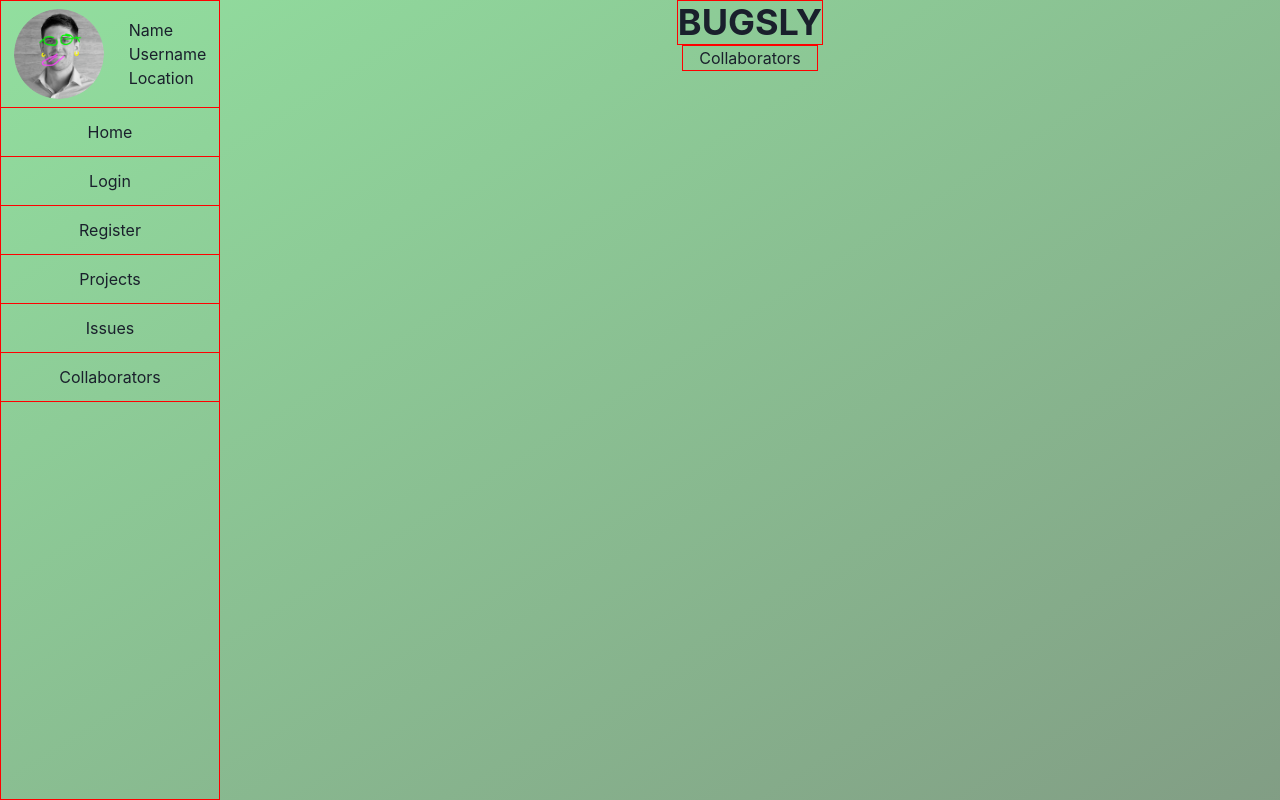
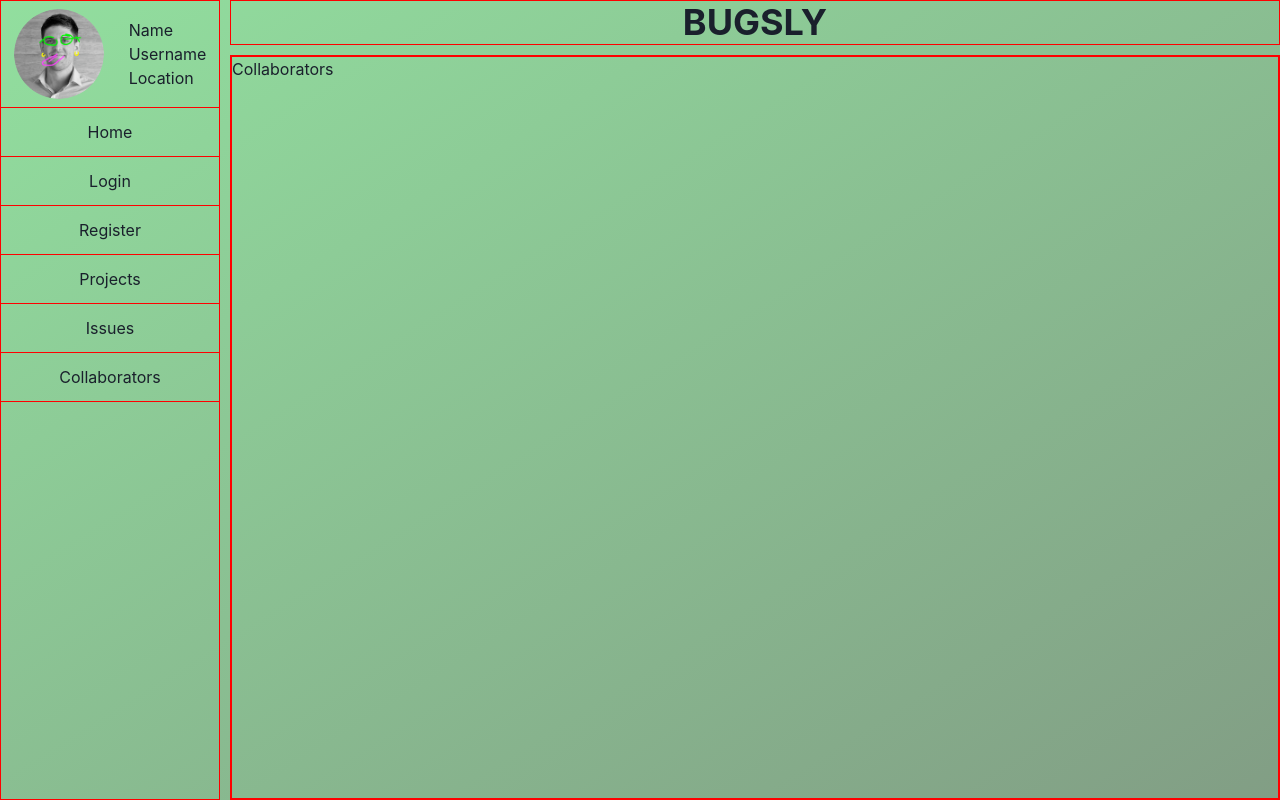
Before and after one commit to dan4422/bug-tracker-PROJECT, a React (Create React App) app in the folder client/: page /collaborators in a window 1280 px wide. Built offline with nearby package versions, Linux system fonts and the light colour scheme.

Commit message:
boxes laid out with their own borders for better visualization

```diff
--- a/client/src/App.css
+++ b/client/src/App.css
@@ -5,4 +5,9 @@
   background: linear-gradient(to bottom right, var(--color-a), var(--color-b));
   display: flex;
   flex-direction: row;
+  gap: 10px;
 }
+
+.main {
+  gap: 10px;
+}
--- a/client/src/App.js
+++ b/client/src/App.js
@@ -1,5 +1,5 @@
 // CHAKRA:
-import { Flex } from '@chakra-ui/react'
+import { Box, Flex } from '@chakra-ui/react'
 
 // REACT ROUTER:
 import { Route, Routes } from 'react-router-dom'
@@ -22,9 +22,9 @@ export default function App() {
   return (
     <div className="App">
       <PrimaryNav />
-      <Flex flexDirection={'column'} alignItems="center" w={'100vw'}>
+      <Flex flexDirection={'column'} alignItems="center" w={'100vw'} gap="10px">
         <SiteTitle />
-        <Flex border="1px" borderColor="red">
+        <Box border="1px" borderColor="red" w="100%" h="100%">
           <Routes>
             <Route path="/" element={<Home />} />
             <Route path="/login" element={<Login />} />
@@ -33,7 +33,7 @@ export default function App() {
             <Route path="/issues" element={<Issues />} />
             <Route path="/collaborators" element={<Collaborators />} />
           </Routes>
-        </Flex>
+        </Box>
       </Flex>
     </div>
   )
--- a/client/src/components/SiteTitle.jsx
+++ b/client/src/components/SiteTitle.jsx
@@ -4,7 +4,7 @@ import { Heading } from '@chakra-ui/react'
 // SITE TITLE:
 export default function SiteTitle() {
   return (
-    <Heading border="1px" borderColor="red" m={0}>
+    <Heading border="1px" borderColor="red" m={0} w="100%" textAlign={'center'}>
       BUGSLY
     </Heading>
   )
--- a/client/src/routes/Collaborators.jsx
+++ b/client/src/routes/Collaborators.jsx
@@ -1,7 +1,11 @@
 // CHAKRA:
-import { Container } from '@chakra-ui/react'
+import { Box } from '@chakra-ui/react'
 
 // COLLABORATORS:
 export default function Collaborators() {
-  return <Container>Collaborators</Container>
+  return (
+    <Box border="1px" borderColor="red" w="100%" h="100%">
+      Collaborators
+    </Box>
+  )
 }
--- a/client/src/routes/Home.jsx
+++ b/client/src/routes/Home.jsx
@@ -1,7 +1,11 @@
 // CHAKRA:
-import { Container } from '@chakra-ui/react'
+import { Box } from '@chakra-ui/react'
 
 // HOME:
 export default function Home() {
-  return <Container>Home</Container>
+  return (
+    <Box border="1px" borderColor="red" w="100%" h="100%">
+      Home
+    </Box>
+  )
 }
--- a/client/src/routes/Issues.jsx
+++ b/client/src/routes/Issues.jsx
@@ -1,7 +1,11 @@
 // CHAKRA:
-import { Container } from '@chakra-ui/react'
+import { Box } from '@chakra-ui/react'
 
 // ISSUES:
 export default function Issues() {
-  return <Container>Issues</Container>
+  return (
+    <Box border="1px" borderColor="red" w="100%" h="100%">
+      Issues
+    </Box>
+  )
 }
--- a/client/src/routes/Login.jsx
+++ b/client/src/routes/Login.jsx
@@ -1,7 +1,11 @@
 // CHAKRA:
-import { Container } from '@chakra-ui/react'
+import { Box } from '@chakra-ui/react'
 
 // LOGIN:
 export default function Login() {
-  return <Container>Login</Container>
+  return (
+    <Box border="1px" borderColor="red" w="100%" h="100%">
+      Login
+    </Box>
+  )
 }
--- a/client/src/routes/Projects.jsx
+++ b/client/src/routes/Projects.jsx
@@ -1,7 +1,11 @@
 // CHAKRA:
-import { Container } from '@chakra-ui/react'
+import { Box } from '@chakra-ui/react'
 
 // PROJECTS:
 export default function Projects() {
-  return <Container>Projects</Container>
+  return (
+    <Box border="1px" borderColor="red" w="100%" h="100%">
+      Projects
+    </Box>
+  )
 }
--- a/client/src/routes/Register.jsx
+++ b/client/src/routes/Register.jsx
@@ -1,7 +1,11 @@
 // CHAKRA:
-import { Container } from '@chakra-ui/react'
+import { Box } from '@chakra-ui/react'
 
 // REGISTER:
 export default function Register() {
-  return <Container>Register</Container>
+  return (
+    <Box border="1px" borderColor="red" w="100%" h="100%">
+      Register
+    </Box>
+  )
 }
```
